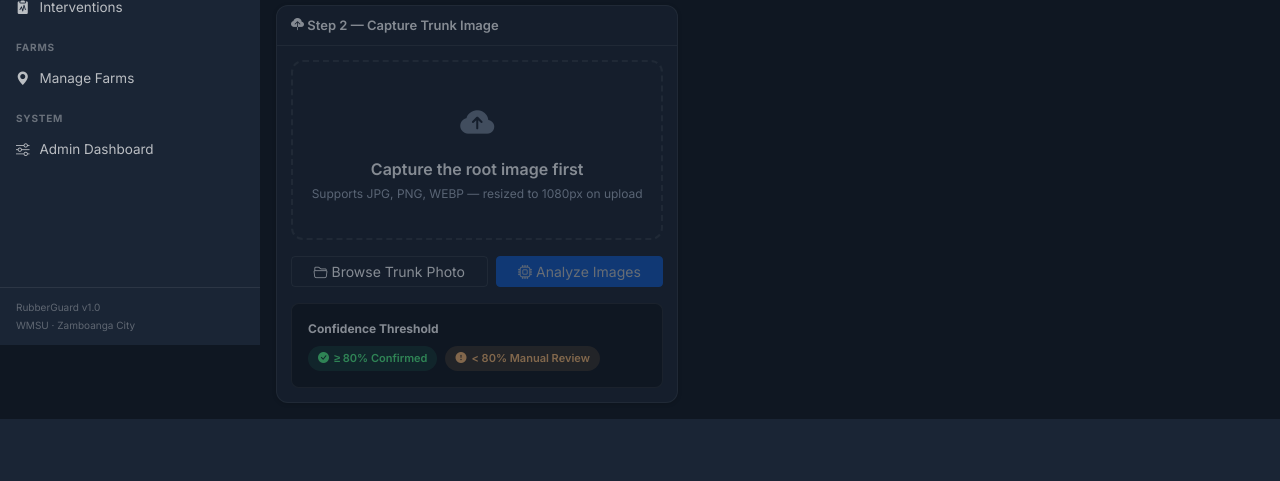
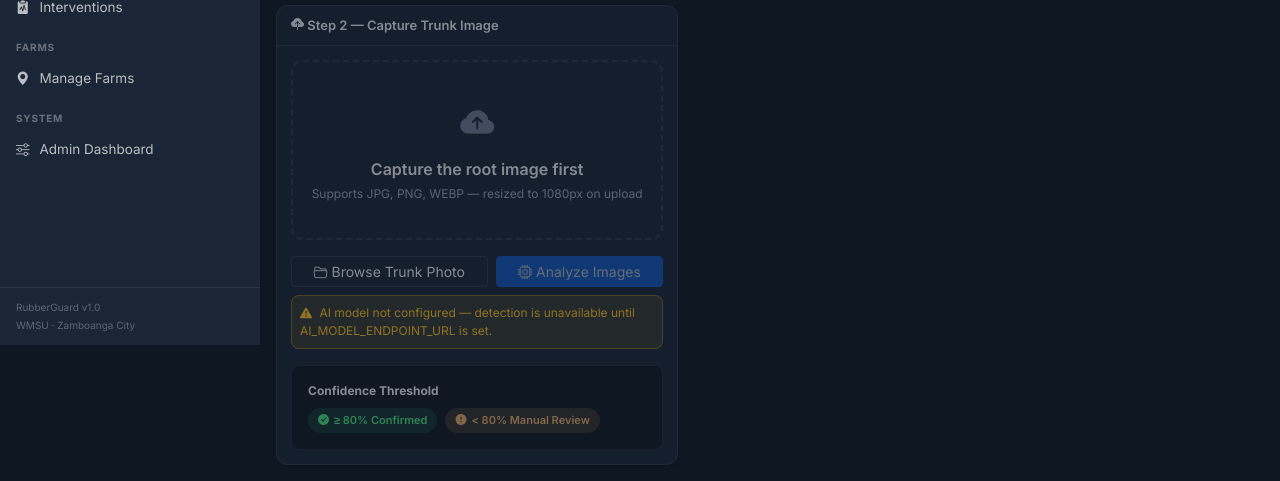
Before and after one commit to Ponkan2077/CS2616, a Django app: page /detection/ in a window 1280 px wide. Shown: the part 455-936 px from the top of the page. Before the commit the page ends 874 px from the top, so only its background shows below. Run offline with Django 5.2, Linux system fonts and the light colour scheme; a user stored in the database is signed in; data comes from the database, SQL or seed files in the repository; some libraries are stand-ins or nearby versions.

Commit message:
Improve error messaging and form comments
Updated error handling and comments in disease detection template.

```diff
--- a/templates/disease_detection.html
+++ b/templates/disease_detection.html
@@ -63,10 +63,16 @@
             <i class="bi bi-folder2-open"></i> Browse Trunk Photo
             <input type="file" id="trunk-file-input" accept="image/*" class="d-none">
           </label>
-          <button id="analyze-btn" class="btn btn-primary btn-sm flex-grow-1" disabled>
+          <button id="analyze-btn" class="btn btn-primary btn-sm flex-grow-1" disabled{% if not ai_enabled %} title="AI model not configured"{% endif %}>
             <i class="bi bi-cpu"></i> Analyze Images
           </button>
         </div>
+        <div id="analyze-error" class="alert alert-danger mt-2 py-2" style="display:none;font-size:12.5px;"></div>
+        {% if not ai_enabled %}
+        <div class="mt-2 p-2 rounded-3" style="background:rgba(251,191,36,.12);border:1px solid rgba(251,191,36,.35);color:#fbbf24;font-size:12px;">
+          <i class="bi bi-exclamation-triangle-fill me-1"></i> AI model not configured — detection is unavailable until AI_MODEL_ENDPOINT_URL is set.
+        </div>
+        {% endif %}
 
         <div class="mt-3 p-3 rounded-3" style="background:var(--surface);border:1px solid var(--border);">
           <div class="fw-bold mb-2" style="font-size:12px;">Confidence Threshold</div>
@@ -118,7 +124,7 @@
           <div id="result-action" class="p-3 rounded-3" style="font-size:13px;background:rgba(52,211,153,.12);border:1px solid rgba(52,211,153,.35);color:#4ade80;"></div>
         </div>
 
-        <!-- Save form: posts the simulated detection, plus both resized images -->
+        <!-- Save form: posts the detection result, plus both resized images -->
         <form method="POST" action="{% url 'save_detection' %}" id="save-form" enctype="multipart/form-data">
           {% csrf_token %}
           <input type="hidden" name="disease" id="save-disease">
@@ -187,10 +193,9 @@
 {% block extra_scripts %}
 {% load static %}
 <script>
-  // Rendered server-side from the dynamic DiseaseClass catalog (see
-  // views.disease_detection) -- adding/removing a disease via the admin
-  // changes what the simulator picks from here, with no JS/template edit.
-  window.DISEASE_CATALOG = {{ disease_catalog_json|safe }};
+  // Lets disease_detection.js know not to enable Analyze Images even
+  // after both photos are captured, when no model endpoint is set.
+  window.AI_ENABLED = {{ ai_enabled|yesno:"true,false" }};
 </script>
 <script src="{% static 'js/disease_detection.js' %}?v={{ STATIC_VERSION }}"></script>
 {% endblock %}
```
